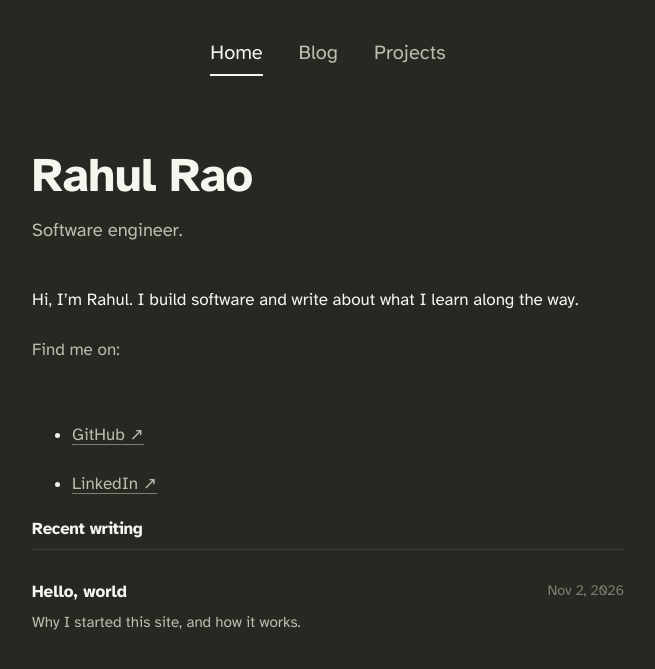
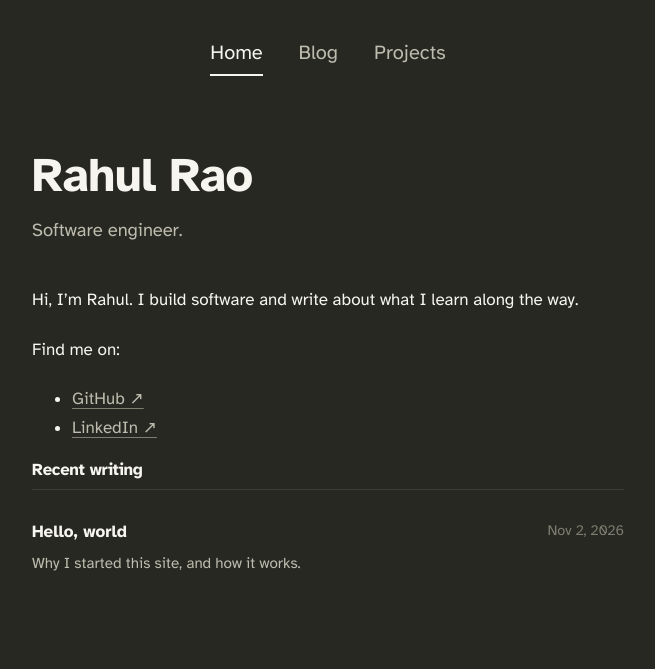
Before and after one commit to rahulsrao011/rahulsrao011.github.io, a Jekyll site: the page built from index.md, in a window 1280 px wide. Shown: the top 669 px of the page, without its empty margins (312-967 px from the left). Built offline with Jekyll 4.4.1, drawn with Linux system fonts in a browser that asks for light colours.

Commit message:
Update index.md

```diff
--- a/index.md
+++ b/index.md
@@ -1,29 +1,10 @@
 ---
-layout: default
+layout: home
 ---
-
-<section class="hero">
-  <h1 class="hero-name">{{ site.title }}</h1>
-  <p class="hero-tagline">{{ site.tagline }}</p>
-</section>
-
-<section class="about" markdown="1">
 
 Hi, I'm Rahul. I build software and write about what I learn along the way.
 
-</section>
+Find me on:
 
-  <p class="contact-line">Find me on: </p>
-
-  - <a href="https://github.com/{{ site.github }}" target="_blank" rel="noopener">GitHub&nbsp;&#x2197;</a>
-
-  - <a href="https://www.linkedin.com/in/{{ site.linkedin }}" target="_blank" rel="noopener">LinkedIn&nbsp;&#x2197;</a>
-
-
-{% if site.posts.size > 0 %}
-<section class="recent">
-  <h2 class="section-title">Recent writing</h2>
-  {% include post-list.html posts=site.posts max=5 %}
-  {% if site.posts.size > 5 %}<p class="more-link"><a href="{{ '/blog/' | relative_url }}">All posts &rarr;</a></p>{% endif %}
-</section>
-{% endif %}
+- [GitHub ↗](https://github.com/rahulsrao011){:target="_blank" rel="noopener"}
+- [LinkedIn ↗](https://www.linkedin.com/in/rahulsrao011){:target="_blank" rel="noopener"}
```
